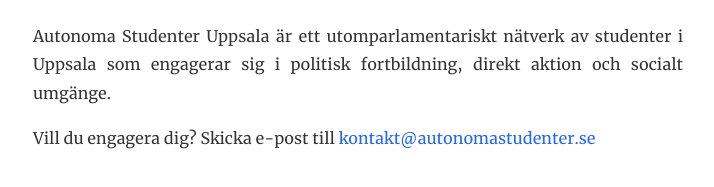
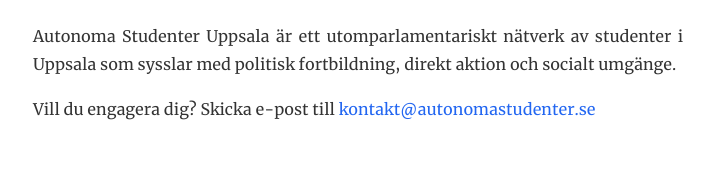
Before and after one commit to autonoma-studenter/autonoma-studenter.github.io, a plain HTML site: page index.html in a window 1280 px wide. Shown: the part 133-320 px from the top of the page, without its empty margins (282-996 px from the left). Drawn offline with Linux system fonts and the light colour scheme.

Commit message:
Text update

```diff
--- a/index.html
+++ b/index.html
@@ -74,7 +74,7 @@
      <h1 style="padding-top: 37px; margin-bottom: 30px">Autonoma Studenter Uppsala</h1>
 
     <p>
-        Autonoma Studenter Uppsala är ett utomparlamentariskt nätverk av studenter i Uppsala som engagerar sig i politisk fortbildning, direkt aktion och socialt umgänge.
+        Autonoma Studenter Uppsala är ett utomparlamentariskt nätverk av studenter i Uppsala som sysslar med politisk fortbildning, direkt aktion och socialt umgänge.
     </p>
 
     <p>
```
